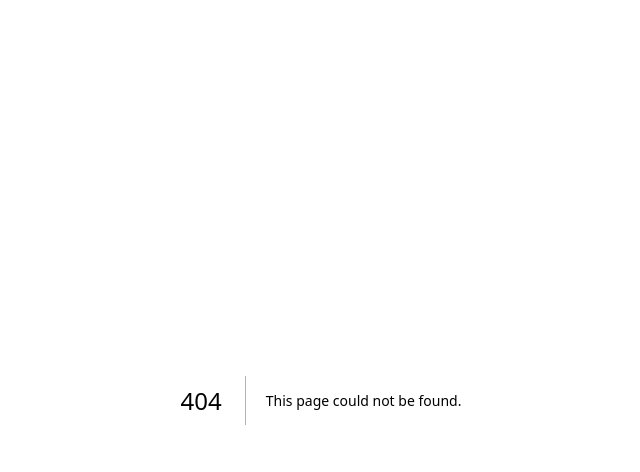
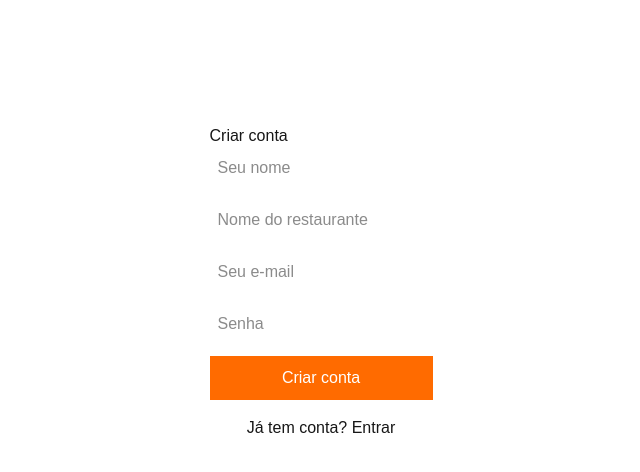
Before and after one commit to nexaragency/cardapio-saas, a Next.js app: page /cadastro in a window 1280 px wide. Before the commit this address had no page. Shown: the top 472 px of the page, without its empty margins (319-959 px from the left). Built offline with nearby package versions, Linux system fonts and the light colour scheme; no server answers.

Commit message:
feat: autenticacao login cadastro e dashboard

```diff
--- /dev/null
+++ b/src/app/cadastro/page.js
@@ -0,0 +1,121 @@
+'use client'
+
+import { useState } from 'react'
+import { supabase } from '@/lib/supabase'
+import { useRouter } from 'next/navigation'
+
+export default function Cadastro() {
+  const router = useRouter()
+  const [name, setName] = useState('')
+  const [restaurantName, setRestaurantName] = useState('')
+  const [email, setEmail] = useState('')
+  const [password, setPassword] = useState('')
+  const [loading, setLoading] = useState(false)
+  const [error, setError] = useState('')
+
+  function generateSlug(text) {
+    return text
+      .toLowerCase()
+      .normalize('NFD')
+      .replace(/[\u0300-\u036f]/g, '')
+      .replace(/[^a-z0-9]+/g, '-')
+      .replace(/(^-|-$)/g, '')
+  }
+
+  async function handleCadastro() {
+    setLoading(true)
+    setError('')
+
+    // 1. Cria o usuário no Supabase Auth
+    const { data: authData, error: authError } = await supabase.auth.signUp({
+      email,
+      password
+    })
+
+    if (authError) {
+      setError('Erro ao criar conta: ' + authError.message)
+      setLoading(false)
+      return
+    }
+
+    const userId = authData.user.id
+    const slug = generateSlug(restaurantName)
+
+    // 2. Cria o tenant (restaurante)
+    const { data: tenant, error: tenantError } = await supabase
+      .from('tenants')
+      .insert({ name: restaurantName, slug })
+      .select()
+      .single()
+
+    if (tenantError) {
+      setError('Erro ao criar restaurante: ' + tenantError.message)
+      setLoading(false)
+      return
+    }
+
+    // 3. Cria o usuário vinculado ao tenant
+    await supabase
+      .from('users')
+      .insert({ id: userId, tenant_id: tenant.id, email, name })
+
+    // 4. Cria a subscription trial
+    await supabase
+      .from('subscriptions')
+      .insert({ tenant_id: tenant.id })
+
+    router.push('/dashboard')
+  }
+
+  return (
+    <div style={{ maxWidth: 400, margin: '100px auto', padding: 24 }}>
+      <h1>Criar conta</h1>
+
+      <input
+        type="text"
+        placeholder="Seu nome"
+        value={name}
+        onChange={e => setName(e.target.value)}
+        style={{ display: 'block', width: '100%', marginBottom: 12, padding: 8 }}
+      />
+
+      <input
+        type="text"
+        placeholder="Nome do restaurante"
+        value={restaurantName}
+        onChange={e => setRestaurantName(e.target.value)}
+        style={{ display: 'block', width: '100%', marginBottom: 12, padding: 8 }}
+      />
+
+      <input
+        type="email"
+        placeholder="Seu e-mail"
+        value={email}
+        onChange={e => setEmail(e.target.value)}
+        style={{ display: 'block', width: '100%', marginBottom: 12, padding: 8 }}
+      />
+
+      <input
+        type="password"
+        placeholder="Senha"
+        value={password}
+        onChange={e => setPassword(e.target.value)}
+        style={{ display: 'block', width: '100%', marginBottom: 12, padding: 8 }}
+      />
+
+      {error && <p style={{ color: 'red' }}>{error}</p>}
+
+      <button
+        onClick={handleCadastro}
+        disabled={loading}
+        style={{ width: '100%', padding: 10, background: '#FF6B00', color: '#fff', border: 'none', cursor: 'pointer' }}
+      >
+        {loading ? 'Criando conta...' : 'Criar conta'}
+      </button>
+
+      <p style={{ marginTop: 16, textAlign: 'center' }}>
+        Já tem conta? <a href="/login">Entrar</a>
+      </p>
+    </div>
+  )
+}
--- /dev/null
+++ b/src/app/dashboard/page.js
@@ -0,0 +1,76 @@
+'use client'
+
+import { useEffect, useState } from 'react'
+import { supabase } from '@/lib/supabase'
+import { useRouter } from 'next/navigation'
+
+export default function Dashboard() {
+  const router = useRouter()
+  const [tenant, setTenant] = useState(null)
+  const [loading, setLoading] = useState(true)
+
+  useEffect(() => {
+    async function loadData() {
+      const { data: { user } } = await supabase.auth.getUser()
+
+      if (!user) {
+        router.push('/login')
+        return
+      }
+
+      const { data: userData } = await supabase
+        .from('users')
+        .select('*, tenants(*)')
+        .eq('id', user.id)
+        .single()
+
+      if (userData) setTenant(userData.tenants)
+      setLoading(false)
+    }
+
+    loadData()
+  }, [])
+
+  async function handleLogout() {
+    await supabase.auth.signOut()
+    router.push('/login')
+  }
+
+  if (loading) return <p style={{ padding: 24 }}>Carregando...</p>
+
+  return (
+    <div style={{ maxWidth: 800, margin: '0 auto', padding: 24 }}>
+      <div style={{ display: 'flex', justifyContent: 'space-between', alignItems: 'center' }}>
+        <h1>Olá, {tenant?.name} 👋</h1>
+        <button
+          onClick={handleLogout}
+          style={{ padding: '8px 16px', background: '#333', color: '#fff', border: 'none', cursor: 'pointer' }}
+        >
+          Sair
+        </button>
+      </div>
+
+      <p style={{ color: '#666' }}>
+        Seu cardápio está em: <strong>/cardapio/{tenant?.slug}</strong>
+      </p>
+
+      <div style={{ display: 'grid', gridTemplateColumns: '1fr 1fr 1fr', gap: 16, marginTop: 32 }}>
+        <div style={{ padding: 24, background: '#f5f5f5', borderRadius: 8 }}>
+          <h3>Produtos</h3>
+          <p>Gerencie seu cardápio</p>
+          <a href="/dashboard/produtos">Acessar →</a>
+        </div>
+        <div style={{ padding: 24, background: '#f5f5f5', borderRadius: 8 }}>
+          <h3>Pedidos</h3>
+          <p>Acompanhe em tempo real</p>
+          <a href="/dashboard/pedidos">Acessar →</a>
+        </div>
+        <div style={{ padding: 24, background: '#f5f5f5', borderRadius: 8 }}>
+          <h3>Relatórios</h3>
+          <p>Veja seu desempenho</p>
+          <a href="/dashboard/relatorios">Acessar →</a>
+        </div>
+      </div>
+    </div>
+  )
+}
--- /dev/null
+++ b/src/app/login/page.js
@@ -0,0 +1,64 @@
+'use client'
+
+import { useState } from 'react'
+import { supabase } from '@/lib/supabase'
+import { useRouter } from 'next/navigation'
+
+export default function Login() {
+  const router = useRouter()
+  const [email, setEmail] = useState('')
+  const [password, setPassword] = useState('')
+  const [loading, setLoading] = useState(false)
+  const [error, setError] = useState('')
+
+  async function handleLogin() {
+    setLoading(true)
+    setError('')
+
+    const { error } = await supabase.auth.signInWithPassword({ email, password })
+
+    if (error) {
+      setError('E-mail ou senha incorretos.')
+      setLoading(false)
+      return
+    }
+
+    router.push('/dashboard')
+  }
+
+  return (
+    <div style={{ maxWidth: 400, margin: '100px auto', padding: 24 }}>
+      <h1>Entrar</h1>
+
+      <input
+        type="email"
+        placeholder="Seu e-mail"
+        value={email}
+        onChange={e => setEmail(e.target.value)}
+        style={{ display: 'block', width: '100%', marginBottom: 12, padding: 8 }}
+      />
+
+      <input
+        type="password"
+        placeholder="Sua senha"
+        value={password}
+        onChange={e => setPassword(e.target.value)}
+        style={{ display: 'block', width: '100%', marginBottom: 12, padding: 8 }}
+      />
+
+      {error && <p style={{ color: 'red' }}>{error}</p>}
+
+      <button
+        onClick={handleLogin}
+        disabled={loading}
+        style={{ width: '100%', padding: 10, background: '#FF6B00', color: '#fff', border: 'none', cursor: 'pointer' }}
+      >
+        {loading ? 'Entrando...' : 'Entrar'}
+      </button>
+
+      <p style={{ marginTop: 16, textAlign: 'center' }}>
+        Não tem conta? <a href="/cadastro">Cadastre-se</a>
+      </p>
+    </div>
+  )
+}
```
